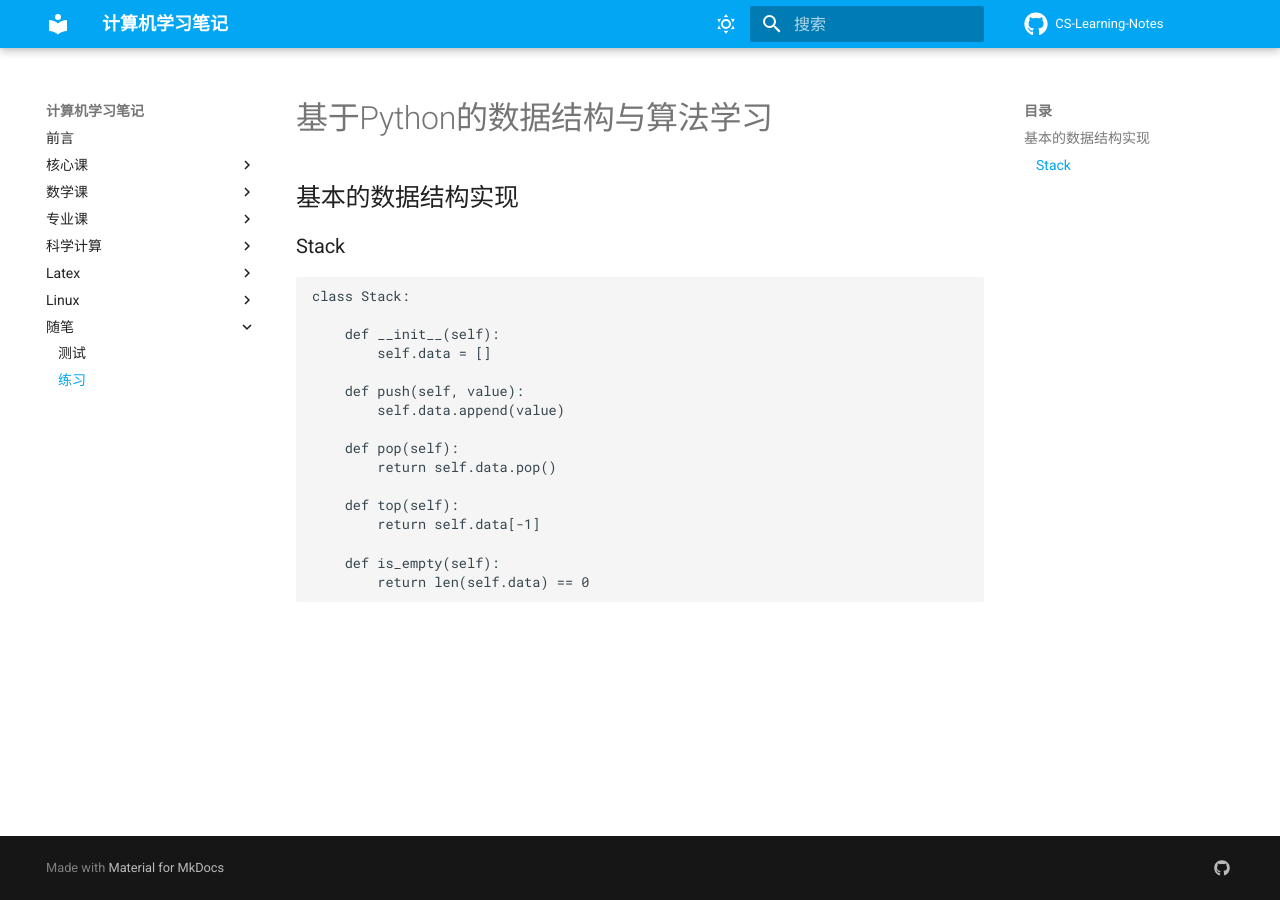
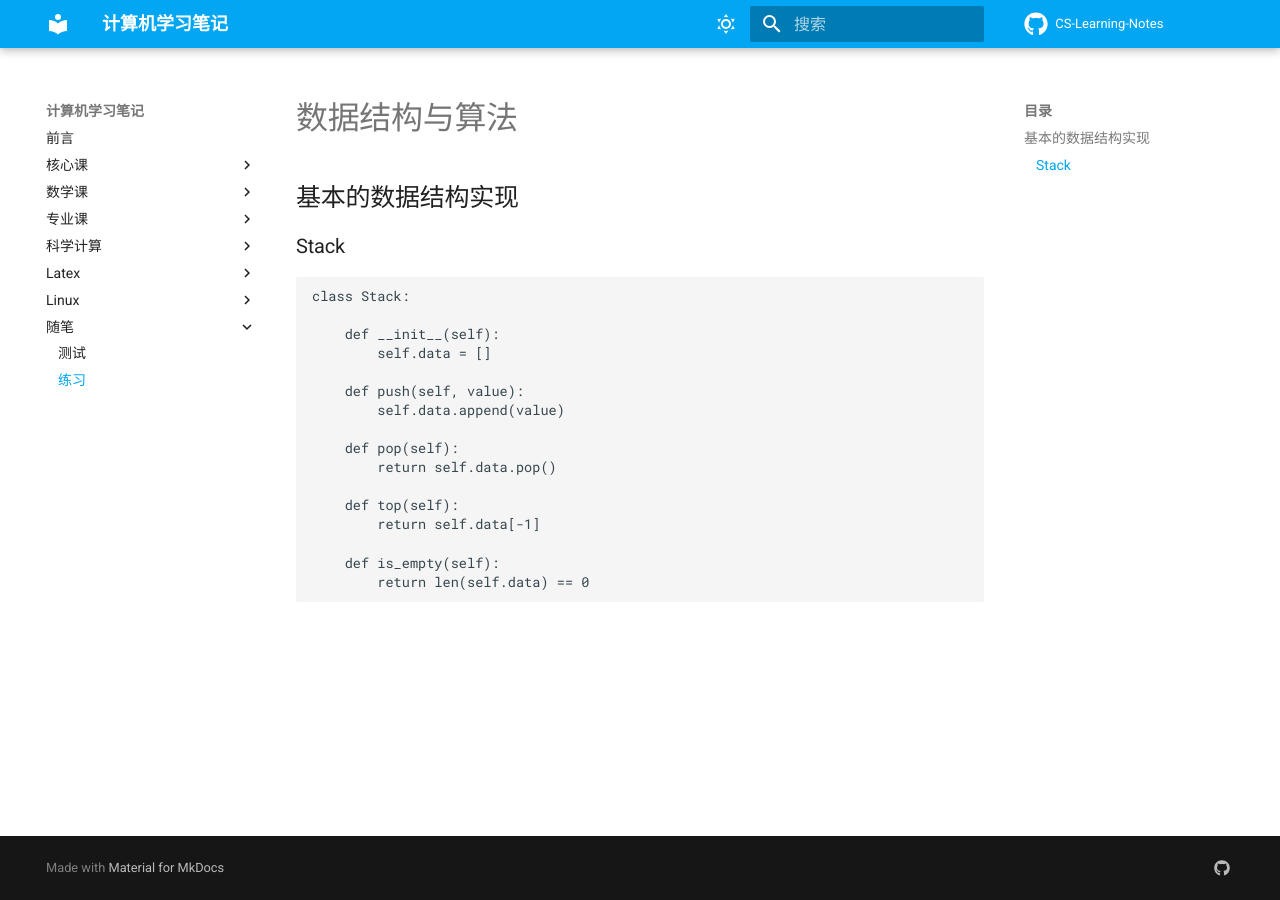
Before and after one commit to eecse/CS-Learning-Notes, an MkDocs documentation site: the page built from docs/exercise/python.md, in a window 1280 px wide. Built offline with MkDocs 1.6.1 and Material for MkDocs 9.7.7, drawn with Linux system fonts in a browser that asks for light colours; comment, search, counter and statistics services are not loaded.

Commit message:
Update python.md

```diff
--- a/docs/exercise/python.md
+++ b/docs/exercise/python.md
@@ -1,4 +1,4 @@
-# 基于Python的数据结构与算法学习
+# 数据结构与算法
 
 ## 基本的数据结构实现
 
```
